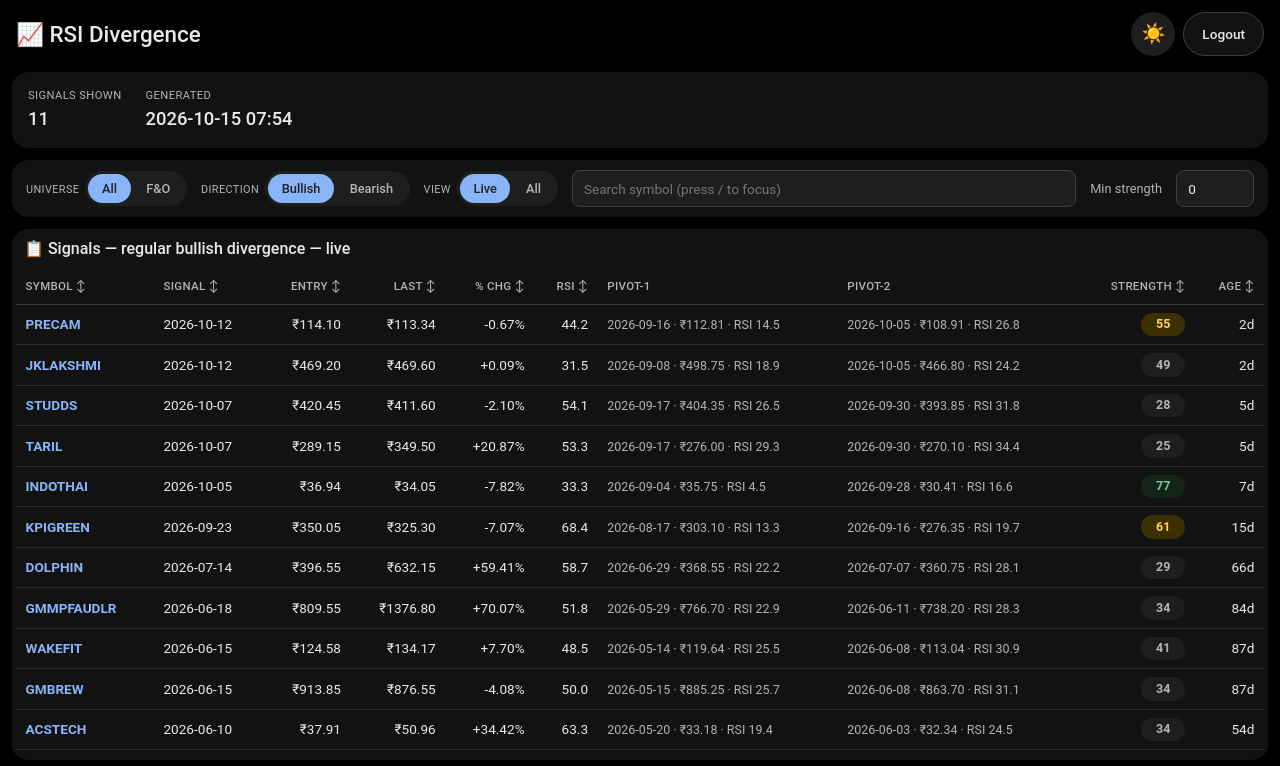
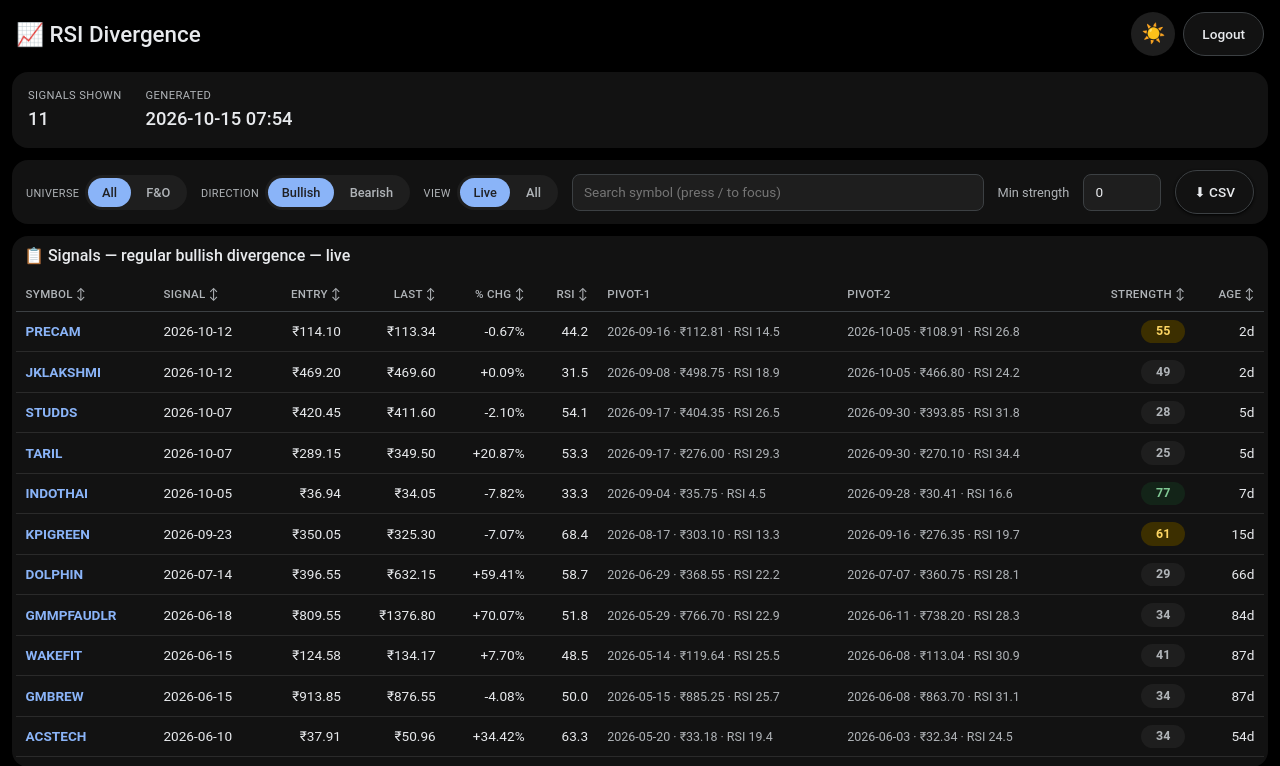
Before and after one commit to dheerkapil/nse-rsi-divergence, a Flask app: page / in a window 1280 px wide. Shown: the top 766 px of the page. Run offline with Flask 3, Linux system fonts and the light colour scheme; the visitor is signed in with stand-in values (Sample User, id 1).

Commit message:
Dashboard: add CSV download handle for the current list

```diff
--- a/web/templates/index.html
+++ b/web/templates/index.html
@@ -132,6 +132,7 @@
             <label class="text-muted" style="font-size:.8rem;">Min strength</label>
             <input type="number" id="minStrength" class="form-control-sm" style="width:78px;"
                    value="0" min="0" max="100" step="5">
+            <button id="downloadBtn" class="logout-btn" title="Download the current list as CSV">⬇ CSV</button>
         </div>
     </div>
 
@@ -181,6 +182,7 @@
 };
 
 let sortKey = 'signal_date', sortDir = -1;   // recency first by default
+let lastRows = [];
 function enriched() {
     return SIGNALS.map(s => {
         const pct = (s.last_price && s.price) ? (s.last_price - s.price) / s.price * 100 : null;
@@ -207,6 +209,7 @@
         return (x > y ? 1 : -1) * sortDir;
     });
     document.getElementById('countV').textContent = rows.length;
+    lastRows = rows;
     const body = document.getElementById('sigBody');
     body.innerHTML = rows.map(s => {
         const pct = s.pct_since;
@@ -257,6 +260,22 @@
         render();
     };
 });
+const CSV_COLS = ['symbol','direction','signal_date','price','last_price','pct_since','rsi',
+    'pivot1_date','pivot1_price','pivot1_rsi','pivot2_date','pivot2_price','pivot2_rsi',
+    'strength','age_bars','is_fno','invalidated'];
+function downloadCSV() {
+    const esc = v => (v === null || v === undefined) ? ''
+        : (typeof v === 'number' ? v : '"' + String(v).replace(/"/g, '""') + '"');
+    const lines = [CSV_COLS.join(',')];
+    for (const r of lastRows) lines.push(CSV_COLS.map(c => esc(r[c])).join(','));
+    const blob = new Blob([lines.join('\n')], {type: 'text/csv;charset=utf-8'});
+    const a = document.createElement('a');
+    a.href = URL.createObjectURL(blob);
+    a.download = `rsi_divergence_${state.direction}${state.universe === 'fno' ? '_fno' : ''}${state.view === 'all' ? '_all' : ''}.csv`;
+    document.body.appendChild(a); a.click(); a.remove();
+    URL.revokeObjectURL(a.href);
+}
+document.getElementById('downloadBtn').onclick = downloadCSV;
 document.getElementById('searchBox').oninput = render;
 document.getElementById('minStrength').oninput = render;
 document.addEventListener('keydown', e => {
```
